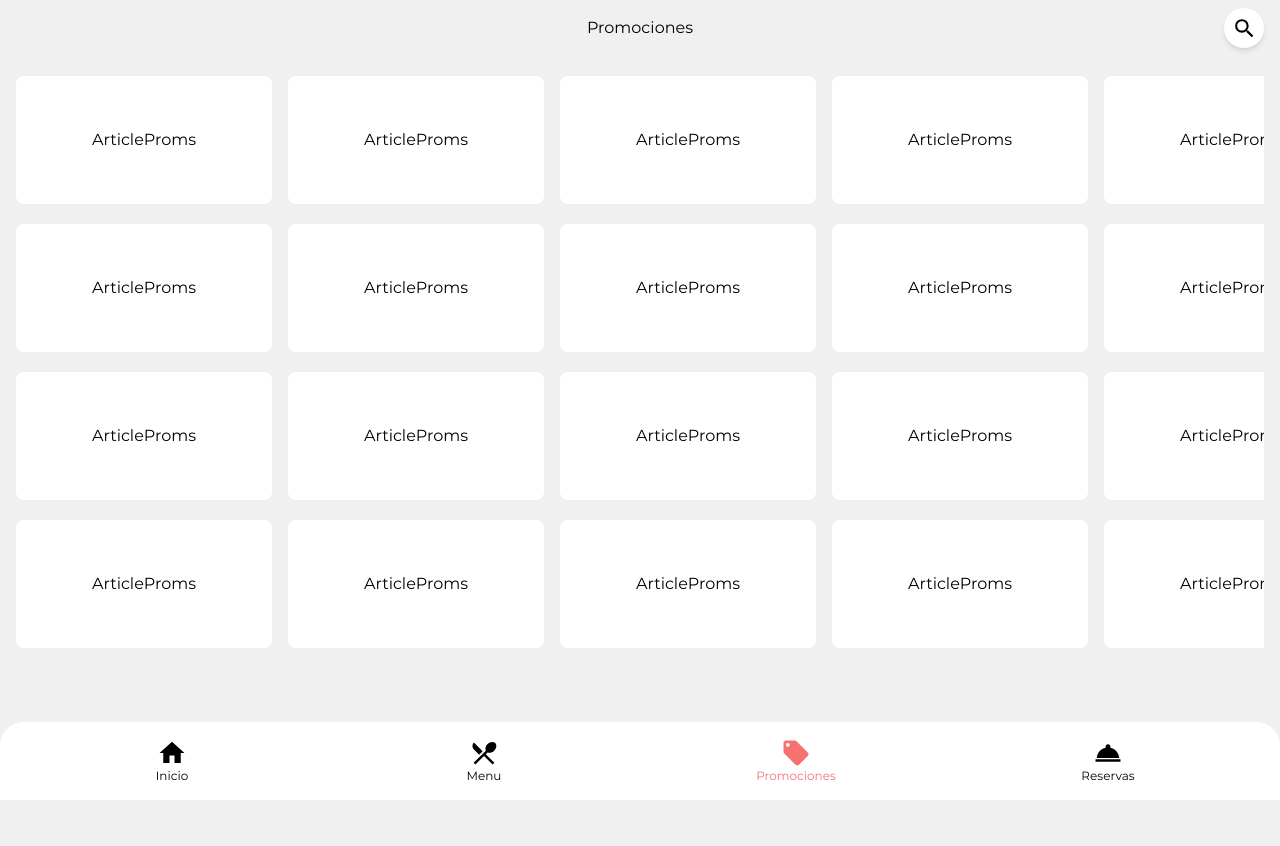
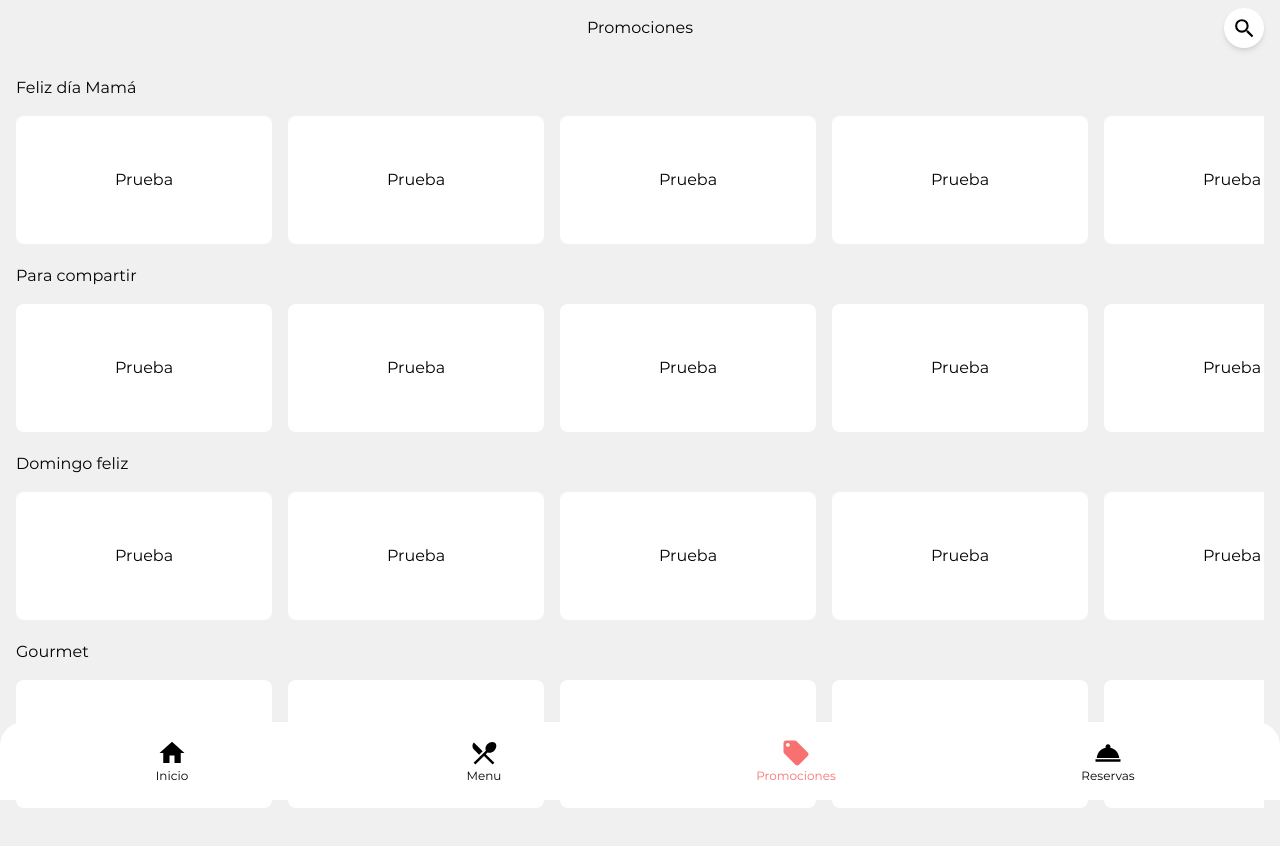
Before and after one commit to juantapias/app, a Next.js app: page /promotions in a window 1280 px wide. Shown: the top 846 px of the page. Before the commit the page ends 800 px from the top, so only its background shows below. Built offline with nearby package versions, Linux system fonts and the light colour scheme.

Commit message:
feat: [APP-006] link proms

```diff
--- a/src/app/page.tsx
+++ b/src/app/page.tsx
@@ -1,18 +1,18 @@
 import { Fragment } from 'react'
 
 import Header from '../components/shared/Header'
-import Proms from '../components/shared/Proms'
+import PromsScroll from '../components/shared/PromsScroll'
+import ProductScroll from '@/components/shared/ProductScroll'
 import Social from '../components/shared/Social'
 
 import ProductsData from '../data/products.json'
-import ProductScroll from '@/components/shared/ProductScroll'
 
 export default function Page () {
   return (
     <Fragment>
       <Header title='Inicio' search />
       <main className="space-y-5">
-        <Proms />
+        <PromsScroll title='Promociones destacadas' viewMore />
         <ProductScroll products={ProductsData} />
         <Social />
       </main>
--- a/src/app/promotions/page.tsx
+++ b/src/app/promotions/page.tsx
@@ -2,17 +2,17 @@ import React, { Fragment } from 'react'
 import dynamic from 'next/dynamic'
 
 import Header from '../../components/shared/Header'
-import Proms from '../../components/shared/Proms'
+import PromsScroll from '../../components/shared/PromsScroll'
 
 export default function Page () {
   return (
     <Fragment>
       <Header title='Promociones' search />
       <main className='space-y-5'>
-        <Proms />
-        <Proms />
-        <Proms />
-        <Proms />
+        <PromsScroll title='Feliz día Mamá' />
+        <PromsScroll title='Para compartir' />
+        <PromsScroll title='Domingo feliz' />
+        <PromsScroll title='Gourmet' />
       </main>
     </Fragment>
   )
--- a/src/components/articles/ArticleProms.tsx
+++ b/src/components/articles/ArticleProms.tsx
@@ -1,9 +1,28 @@
-import React from 'react'
+import { IProduct } from '@/utils/types'
+import React, { Dispatch, SetStateAction } from 'react'
 
-export default function ArticleProms () {
+type IArticleProms = {
+  product: IProduct
+  dispatchSelectedProduct: Dispatch<SetStateAction<IProduct | undefined>>
+  dispatchDetailProduct: Dispatch<SetStateAction<boolean>>
+}
+
+export default function ArticleProms ({
+  product,
+  dispatchSelectedProduct,
+  dispatchDetailProduct
+}: IArticleProms) {
+  const handleSelectedProduct = () => {
+    dispatchSelectedProduct(product)
+    dispatchDetailProduct(true)
+  }
+
   return (
-    <div className='h-32 w-64 rounded-lg flex items-center justify-center bg-white'>
-      ArticleProms
+    <div
+      className='h-32 w-64 rounded-lg flex items-center justify-center bg-white'
+      onClick={handleSelectedProduct}
+    >
+      {product.title}
     </div>
   )
 }
--- a/src/components/forms/ReservationForm.tsx
+++ b/src/components/forms/ReservationForm.tsx
@@ -100,7 +100,7 @@ export default function ReservationForm () {
           {...register('event', { required: true })}
           id='event'
           defaultValue=''
-          className='h-10 outline-none rounded-lg indent-2'
+          className='h-10 outline-none rounded-lg indent-2 bg-white'
         >
           <option value='' disabled>
             Selecciona
@@ -120,7 +120,7 @@ export default function ReservationForm () {
           {...register('people', { required: true })}
           id='people'
           defaultValue=''
-          className='h-10 outline-none rounded-lg indent-2'
+          className='h-10 outline-none rounded-lg indent-2 bg-white'
         >
           <option value='' disabled>
             Selecciona
--- a/src/components/shared/Proms.tsx
+++ /dev/null
@@ -1,32 +0,0 @@
-import React from 'react'
-
-import SkeletonWrap from '../skeletons/SkeletonWrap'
-import ArticleProms from '../articles/ArticleProms'
-
-export default function Proms () {
-  return (
-    <section className='proms'>
-      <div className='container mx-auto px-4'>
-        <div className='grid grid-rows-1'>
-          <div className='grid grid-cols-1 gap-4'>
-            <div className='inline-flex overflow-x-scroll not-scroll'>
-              <div className='space-x-4 flex'>
-                {Array.from(new Array(5)).map((_, key) => (
-                  <SkeletonWrap
-                    key={key}
-                    loading={false}
-                    variant='rounded'
-                    height='256px'
-                    width='128px'
-                  >
-                    <ArticleProms />
-                  </SkeletonWrap>
-                ))}
-              </div>
-            </div>
-          </div>
-        </div>
-      </div>
-    </section>
-  )
-}
--- /dev/null
+++ b/src/components/shared/PromsScroll.tsx
@@ -0,0 +1,64 @@
+'use client'
+
+import React, { useState } from 'react'
+import Link from 'next/link'
+
+import { IProduct } from '@/utils/types'
+
+import SkeletonWrap from '../skeletons/SkeletonWrap'
+import ArticleProms from '../articles/ArticleProms'
+import DetailProduct from './DetailProduct'
+
+import productData from '../../data/proms.json'
+
+type IPromsScroll = {
+  viewMore?: boolean
+  title?: string
+}
+
+export default function PromsScroll ({ viewMore, title }: IPromsScroll) {
+  const [selectedProduct, setSelectedProduct] = useState<IProduct>()
+  const [isDetailProduct, setIsDetailProduct] = useState<boolean>(false)
+
+  return (
+    <section className='proms'>
+      <div className='container mx-auto px-4'>
+        <div className='grid grid-rows-1'>
+          <div className='grid grid-cols-1 gap-4'>
+            <div className='flex items-center justify-between '>
+              <h2>{title}</h2>
+              {viewMore && <Link href='/promotions'>Ver más</Link>}
+            </div>
+
+            <div className='inline-flex overflow-x-scroll not-scroll'>
+              <div className='space-x-4 flex'>
+                {productData.map((product, key) => (
+                  <SkeletonWrap
+                    key={key}
+                    loading={false}
+                    variant='rounded'
+                    height='256px'
+                    width='128px'
+                  >
+                    <ArticleProms
+                      product={product}
+                      dispatchSelectedProduct={setSelectedProduct}
+                      dispatchDetailProduct={setIsDetailProduct}
+                    />
+                  </SkeletonWrap>
+                ))}
+              </div>
+            </div>
+          </div>
+        </div>
+      </div>
+
+      <DetailProduct
+        isDetailProduct={isDetailProduct}
+        product={selectedProduct}
+        dispatchSelectedProduct={setSelectedProduct}
+        dispatchDetailProduct={setIsDetailProduct}
+      />
+    </section>
+  )
+}
--- a/src/data/proms.json
+++ b/src/data/proms.json
@@ -0,0 +1,27 @@
+[
+  {
+    "title": "Prueba",
+    "description": "Lorem ipsum, dolor sit amet consectetur adipisicing elit. Voluptatibus, ducimus? Labore, officiis rerum! Repudiandae reiciendis iusto quas laudantium, accusantium velit accusamus impedit quibusdam deserunt totam. Provident minus dolorem ea sapiente?",
+    "price": "22.00"
+  },
+  {
+    "title": "Prueba",
+    "description": "Lorem ipsum, dolor sit amet consectetur adipisicing elit. Voluptatibus, ducimus? Labore, officiis rerum! Repudiandae reiciendis iusto quas laudantium, accusantium velit accusamus impedit quibusdam deserunt totam. Provident minus dolorem ea sapiente?",
+    "price": "12.00"
+  },
+  {
+    "title": "Prueba",
+    "description": "Lorem ipsum, dolor sit amet consectetur adipisicing elit. Voluptatibus, ducimus? Labore, officiis rerum! Repudiandae reiciendis iusto quas laudantium, accusantium velit accusamus impedit quibusdam deserunt totam. Provident minus dolorem ea sapiente?",
+    "price": "32.00"
+  },
+  {
+    "title": "Prueba",
+    "description": "Lorem ipsum, dolor sit amet consectetur adipisicing elit. Voluptatibus, ducimus? Labore, officiis rerum! Repudiandae reiciendis iusto quas laudantium, accusantium velit accusamus impedit quibusdam deserunt totam. Provident minus dolorem ea sapiente?",
+    "price": "42.00"
+  },
+  {
+    "title": "Prueba",
+    "description": "Lorem ipsum, dolor sit amet consectetur adipisicing elit. Voluptatibus, ducimus? Labore, officiis rerum! Repudiandae reiciendis iusto quas laudantium, accusantium velit accusamus impedit quibusdam deserunt totam. Provident minus dolorem ea sapiente?",
+    "price": "52.00"
+  }
+]
```
